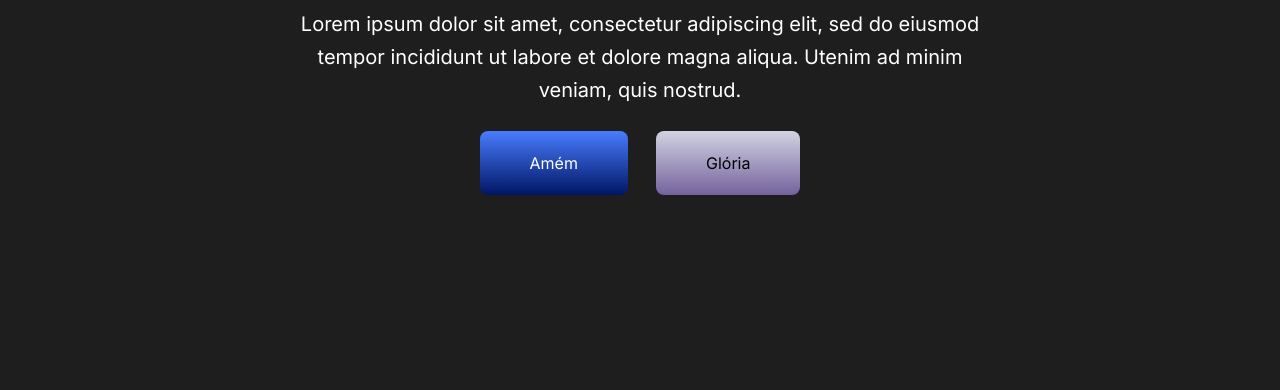
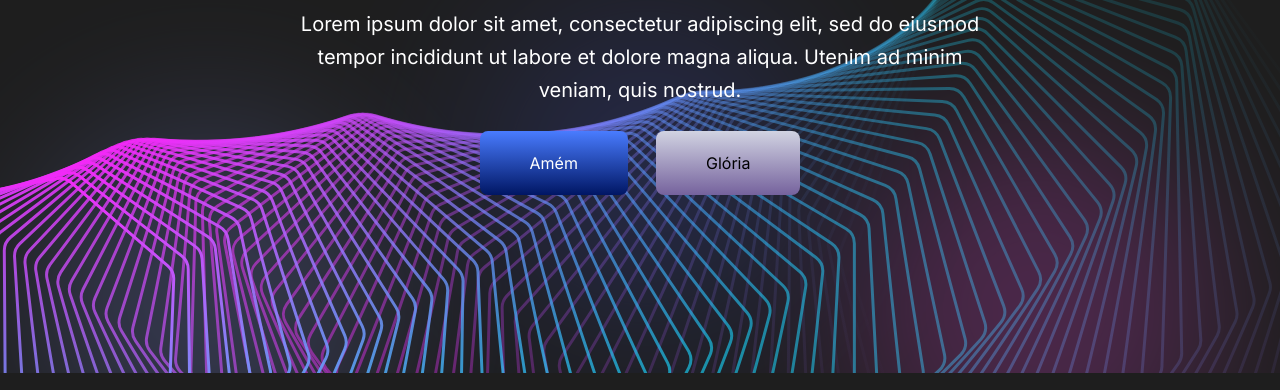
Before and after one commit to aulasch/HTMLSEMANTICO, a plain HTML site: page index.html in a window 1280 px wide. Shown: the part 410-800 px from the top of the page. Drawn offline with Linux system fonts and the light colour scheme.

Commit message:
Update style.css

```diff
--- a/style.css
+++ b/style.css
@@ -13,7 +13,7 @@
 
 body {
     background-color: var(--bg-color);
-    background-image: url(./img/imagem.svg);
+    background-image: url(./imagem.svg);
     background-repeat: no-repeat;
     background-size: cover;
     background-position: 20% 20%;
@@ -102,4 +102,5 @@ main {
 }
 }
 
+
 }
```
